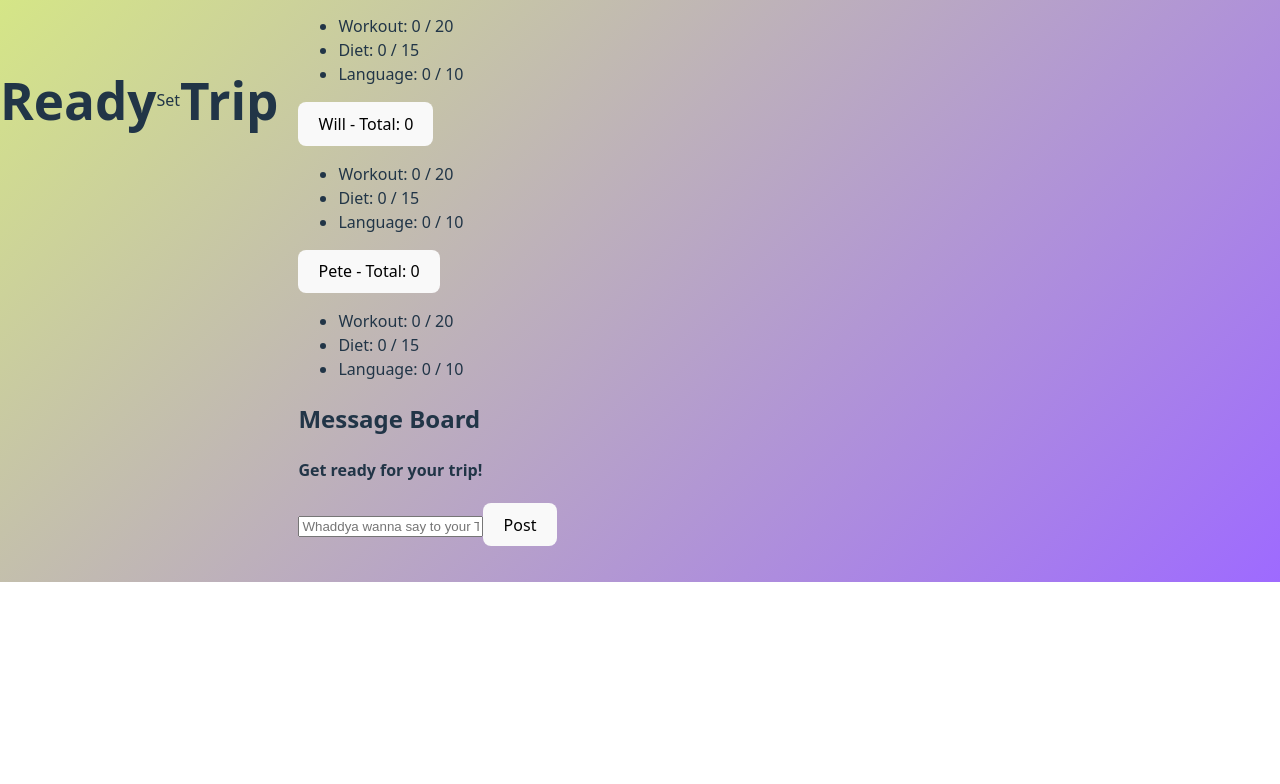
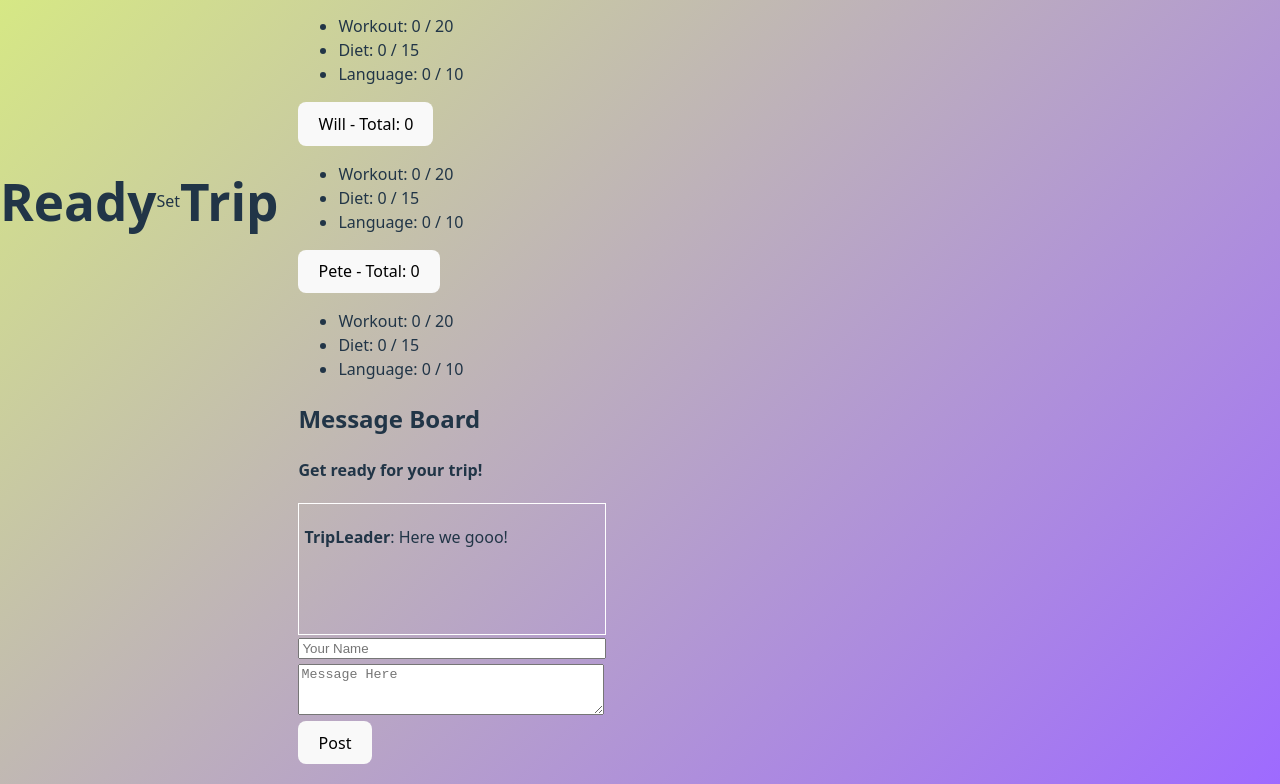
Before and after one commit to Ready-Set-Trip/iteration, a React (Vite) app: page /grouptrippage in a window 1280 px wide. Shown: the part 382-1166 px from the top of the page. Before the commit the page ends 964 px from the top, so only its background shows below. Built offline with nearby package versions, Linux system fonts and the light colour scheme.

Commit message:
messageboard working

```diff
--- a/src/components/GroupTripPage/MessageBoard.tsx
+++ b/src/components/GroupTripPage/MessageBoard.tsx
@@ -2,18 +2,37 @@
 
 import React, { useState } from 'react';
 
-function MessageBoard() {
-  const [messages, setMessages] = useState<string[]>([]);
+interface Message {
+  id: number;
+  author: string;
+  text: string;
+}
+
+const MessageBoard: React.FC = () => {
+  const [messages, setMessages] = useState<Message[]>([
+    { id: 0, author: 'TripLeader', text: 'Here we gooo!' },
+  ]);
   const [newMessage, setNewMessage] = useState('');
+  const [newAuthor, setNewAuthor] = useState('');
 
-  const handleInputChange = (e: React.ChangeEvent<HTMLInputElement>) => {
+  const handleInputChangeAuthor = (e: React.ChangeEvent<HTMLInputElement>) => {
+    setNewAuthor(e.target.value);
+  };
+
+  const handleInputChangeText = (e: React.ChangeEvent<HTMLInputElement>) => {
     setNewMessage(e.target.value);
   };
 
   const handlePostMessage = () => {
-    if (newMessage.trim() !== '') {
-        setMessages([...messages, newMessage]);
-        setNewMessage('');
+    if (newMessage.trim() !== '' && newAuthor.trim() !== '') {
+      const newMessageToAdd: Message = {
+        id: messages.length + 1,
+        author: newAuthor,
+        text: newMessage,
+      };
+      setMessages([newMessageToAdd, ...messages]);
+      setNewMessage('');
+      setNewAuthor('');
     }
   };
 
@@ -21,26 +40,42 @@ function MessageBoard() {
     <div>
       <h4>Get ready for your trip!</h4>
       <div>
+        <div
+          style={{
+            overflow: 'scroll',
+            height: '120px',
+            border: '1px solid #fff',
+            padding: '5px',
+          }}
+        >
+          {messages.map((message) => (
+            <div key={message.id}>
+              <p>
+                <strong>{message.author}</strong>: {message.text}
+              </p>
+            </div>
+          ))}
+        </div>
         <input
           type='text'
+          placeholder='Your Name'
+          value={newAuthor}
+          onChange={handleInputChangeAuthor}
+          style={{ width: '300px' }}
+        />
+        <div style={{ height: '5px' }} />
+        <textarea
+          rows={3}
+          placeholder='Message Here'
           value={newMessage}
-          onChange={handleInputChange}
-          placeholder='Whaddya wanna say to your TripMates?!'
+          onChange={handleInputChangeText}ç
+          style={{ width: '300px' }}
         />
-        {/* <textarea
-          rows={3}
-          placeholder="Message Here"
-          value={newMessage}
-          onChange={handleInputChange} */}
+        <br />
         <button onClick={handlePostMessage}>Post</button>
       </div>
-      <ul>
-        {messages.map((message, index) => (
-          <li key={index}>{message}</li>
-        ))}
-      </ul>
     </div>
   );
-}
+};
 
 export default MessageBoard;
```
